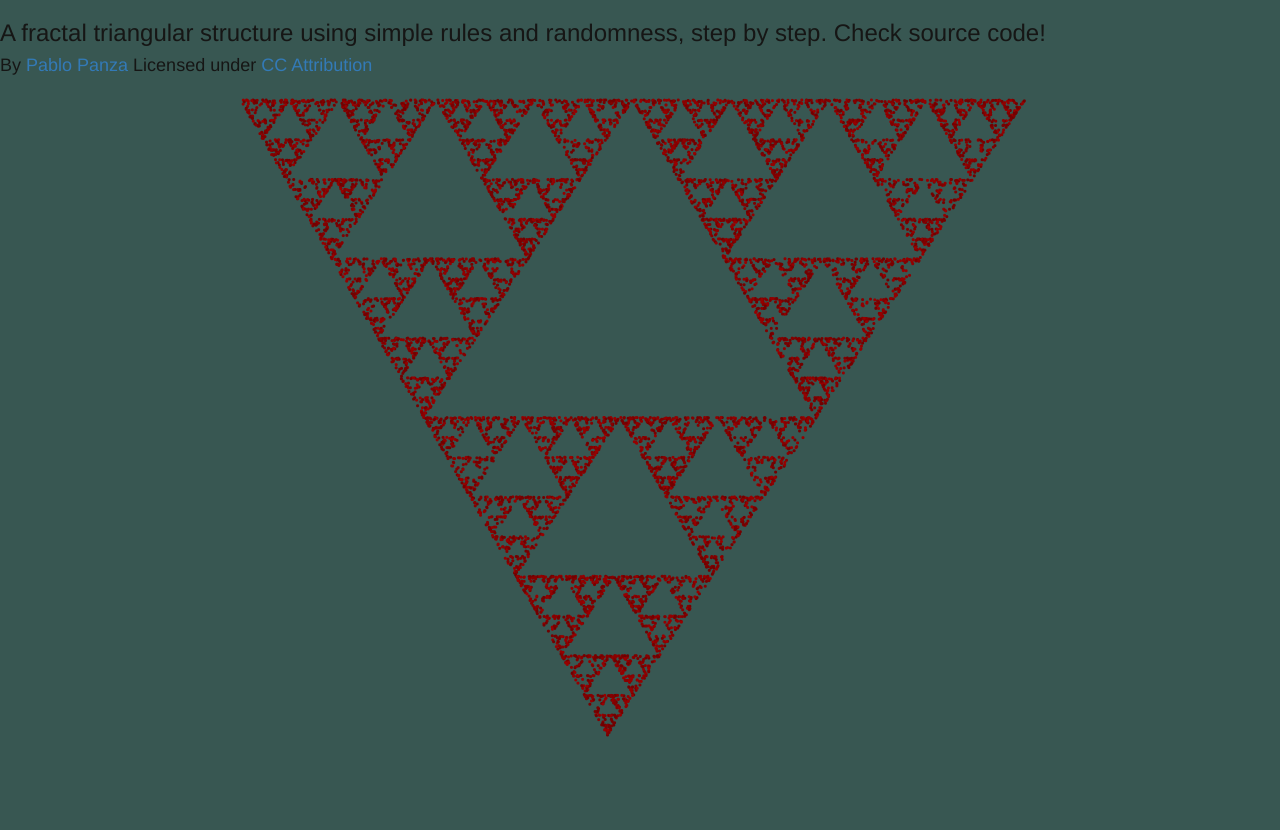
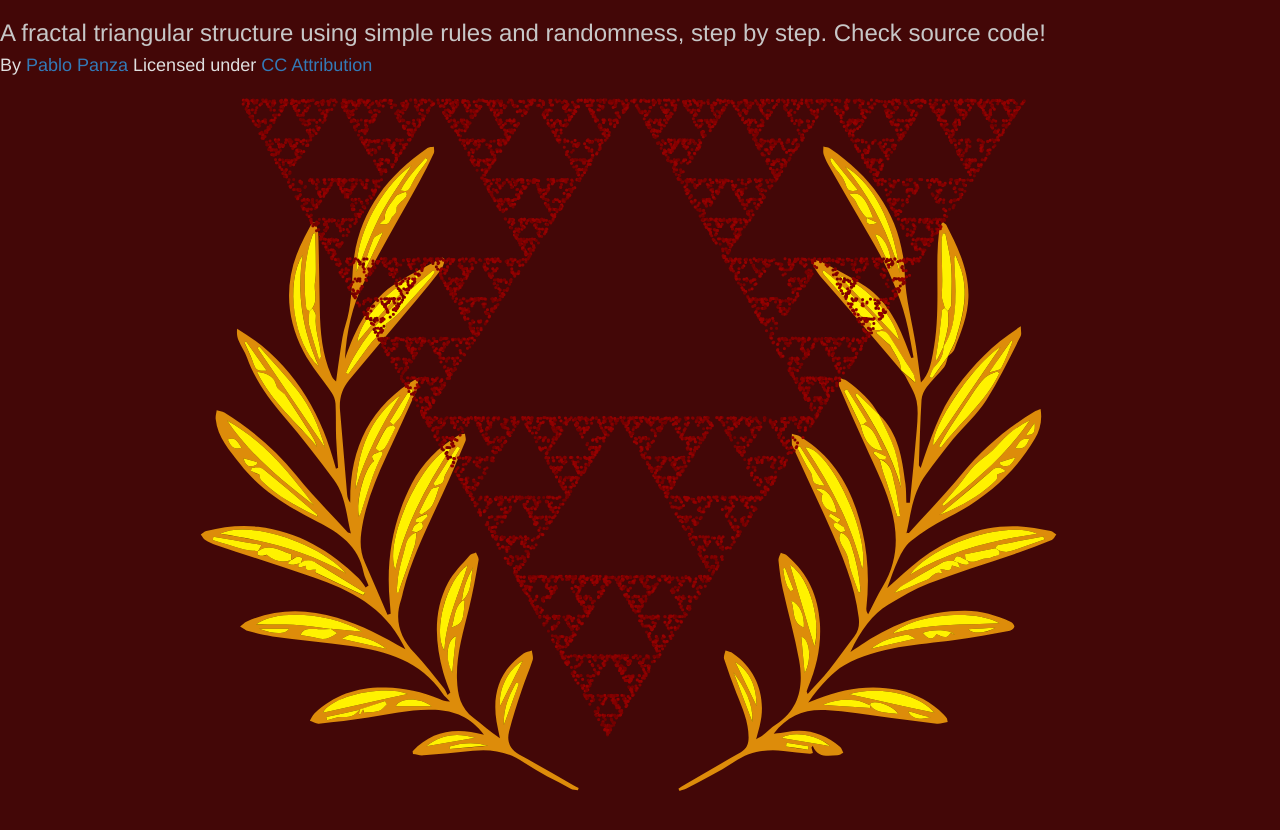
Before and after one commit to pablolucianop/endlessTriangle, a website: page index.html in a window 1280 px wide. Before the commit the page ends 800 px from the top, so only its background shows below. Drawn offline with nearby package versions, Linux system fonts and the light colour scheme.

Commit message:
aesthetics

```diff
--- a/et.css
+++ b/et.css
@@ -1,7 +1,7 @@
 body,
 html {
   margin: 0;
-  background-color: #385752;
+  background-color: #430707;
 }
 
 #a {
@@ -13,9 +13,16 @@ html {
   right: 0;
   height: 100vh;
 }
+#laurel {
+  display: block;
+  margin-left: auto;
+  margin-right: auto;
+  top: 0;
+  height: 100vh;
+}
 h3 {
-  color: rgb(22, 22, 21);
+  color: rgb(199, 199, 199);
 }
 h4 {
-  color: rgb(22, 22, 21);
+  color: rgb(223, 223, 223);
 }
--- a/index.html
+++ b/index.html
@@ -29,7 +29,7 @@
         >CC Attribution</a
       >
     </h4>
-
+    <img src="src/laurel.svg" id="laurel" alt="Kiwi standing on oval" />
     <canvas id="a"></canvas>
     <script src="endlessTriangle.js"></script>
   </body>
```
Also changed, not shown: src/laurel.svg (added), src/presentTriangle.png (added).
